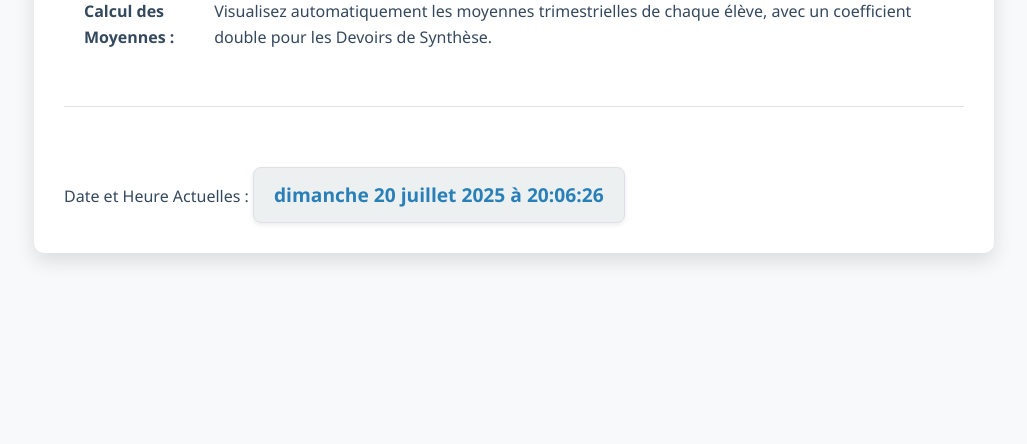
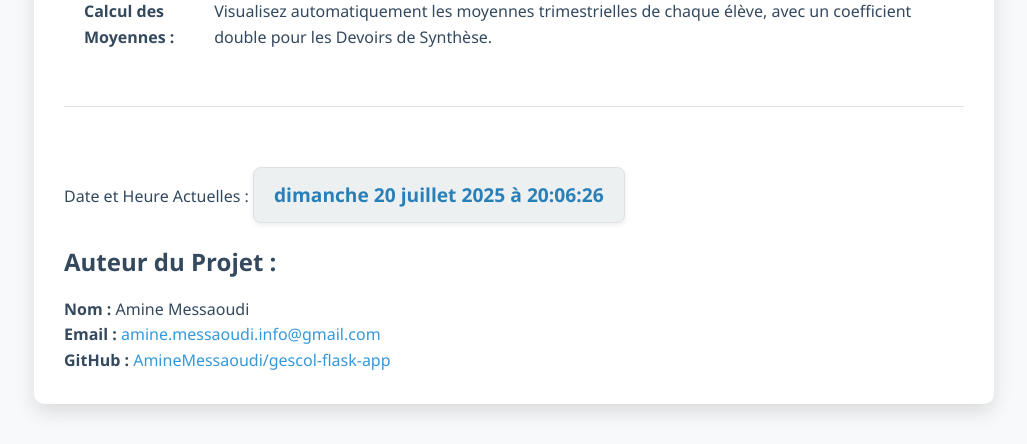
Before and after one commit to AmineMessaoudi/gescol-flask-app, a Flask app: page / in a window 1280 px wide. Shown: the part 678-1122 px from the top of the page, without its empty margins (126-1153 px from the left). Before the commit the page ends 941 px from the top, so only its background shows below. Run offline with Flask 3, Linux system fonts and the light colour scheme.

Commit message:
ajout de l'auteur à la page d'accueil

```diff
--- a/templates/index.html
+++ b/templates/index.html
@@ -17,4 +17,11 @@
     <hr>
 
     <p>Date et Heure Actuelles : <span id="current-time"></span></p>
+
+    <div class="author-info">
+        <h3>Auteur du Projet :</h3>
+        <p><strong>Nom :</strong> Amine Messaoudi</p>
+        <p><strong>Email :</strong> <a href="mailto:amine.messaoudi.info@gmail.com">amine.messaoudi.info@gmail.com</a></p>
+        <p><strong>GitHub :</strong> <a href="https://github.com/AmineMessaoudi/gescol-flask-app" target="_blank">AmineMessaoudi/gescol-flask-app</a></p>
+    </div>
 {% endblock %}
```
